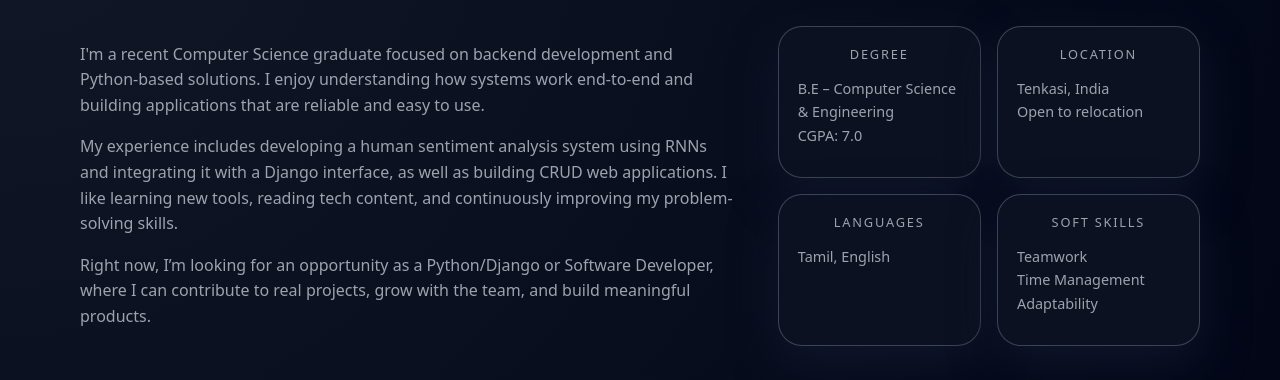
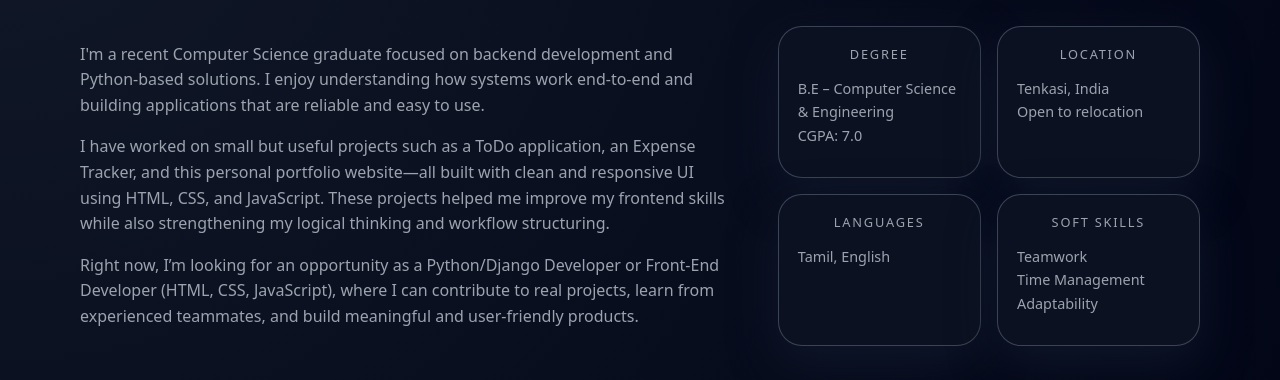
Before and after one commit to senthur1606/senthur-portfolio, a plain HTML site: page index.html in a window 1280 px wide. Shown: the part 960-1340 px from the top of the page. Drawn offline with Linux system fonts and the light colour scheme.

Commit message:
update the about me section

```diff
--- a/index.html
+++ b/index.html
@@ -88,7 +88,6 @@
           <p class="section__subtitle">About</p>
           <h2 class="section__title">A bit about me</h2>
         </div>
-
         <div class="about__grid">
           <div>
             <p>
@@ -96,16 +95,20 @@
               Python-based solutions. I enjoy understanding how systems work end-to-end
               and building applications that are reliable and easy to use.
             </p>
+
             <p>
-              My experience includes developing a human sentiment analysis system using
-              RNNs and integrating it with a Django interface, as well as building CRUD
-              web applications. I like learning new tools, reading tech content, and
-              continuously improving my problem-solving skills.
+             I have worked on small but useful projects such as a ToDo application,
+             an Expense Tracker, and this personal portfolio website—all built with
+             clean and responsive UI using HTML, CSS, and JavaScript. These projects
+             helped me improve my frontend skills while also strengthening my logical
+             thinking and workflow structuring.
             </p>
+
             <p>
-              Right now, I’m looking for an opportunity as a Python/Django or Software
-              Developer, where I can contribute to real projects, grow with the team,
-              and build meaningful products.
+             Right now, I’m looking for an opportunity as a Python/Django Developer
+             or Front-End Developer (HTML, CSS, JavaScript), where I can contribute to
+             real projects, learn from experienced teammates, and build meaningful and
+             user-friendly products.
             </p>
           </div>
 
```
